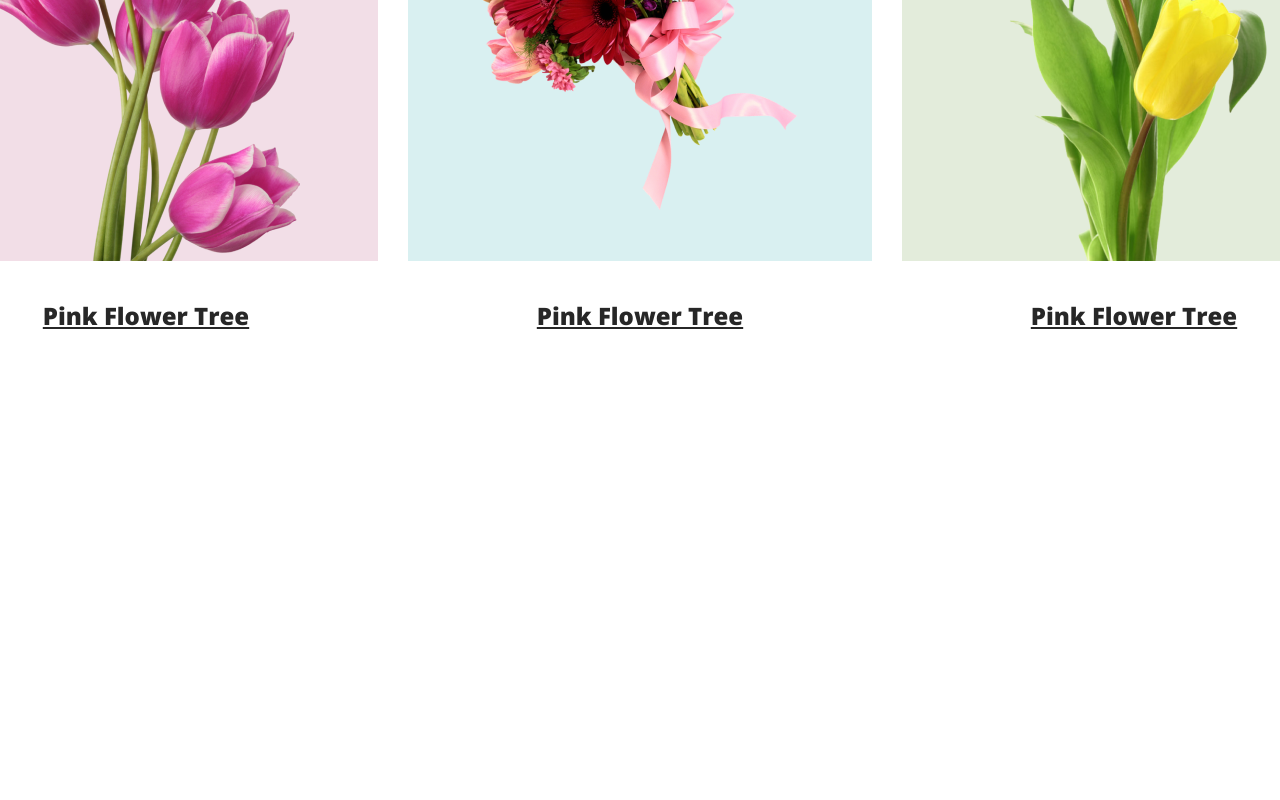
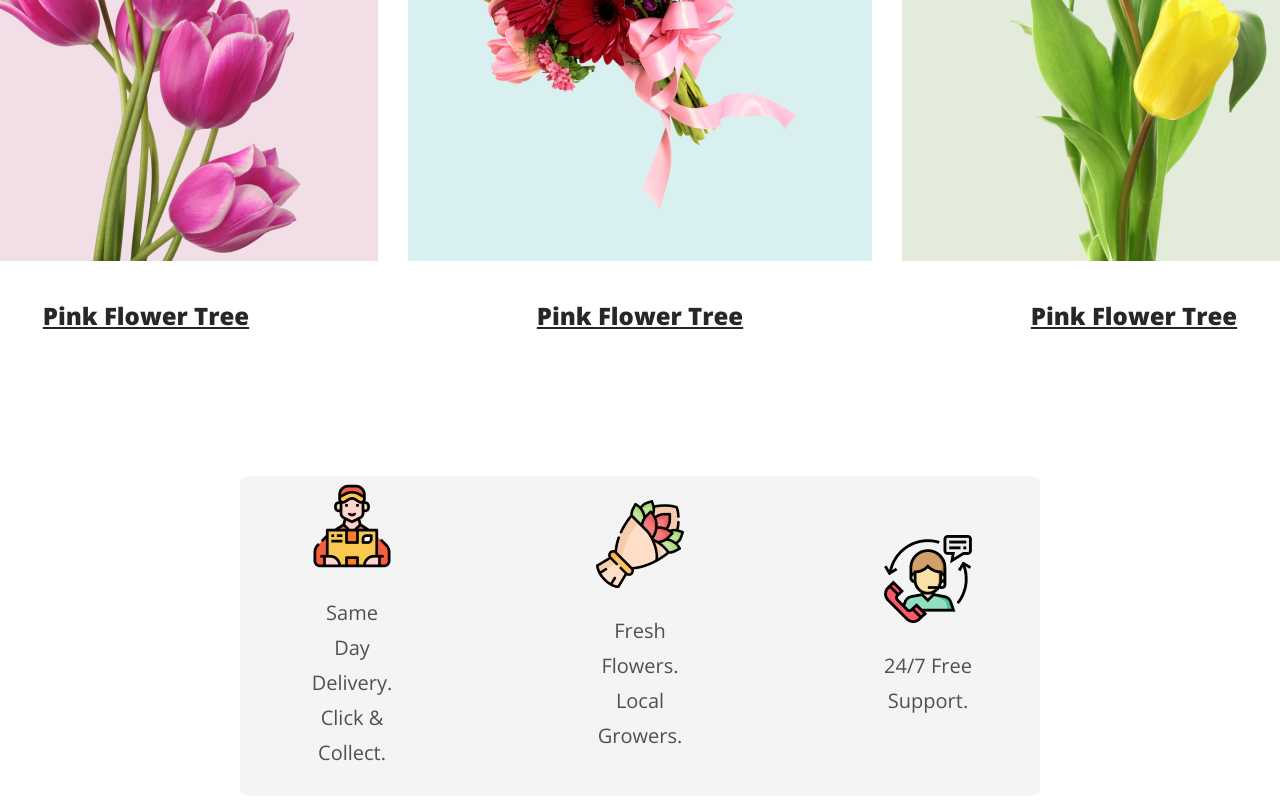
Before and after one commit to arif-asif/assignment-1, a plain HTML site: page index.html in a window 1280 px wide. Shown: the part 2513-3313 px from the top of the page. Before the commit the page ends 2846 px from the top, so only its background shows below. Drawn offline with nearby package versions, Linux system fonts and the light colour scheme.

Commit message:
service section done

```diff
--- a/index.html
+++ b/index.html
@@ -48,6 +48,22 @@
                 </div>
             </div>
         </section>
+        <section>
+            <div class="section3">
+                <div class="section3element">
+                    <img src="Flower Asset/Group 57.png" alt="delevery logo">
+                    <p class="section3text">Same Day Delivery. Click & Collect.</p>
+                </div>
+                <div class="section3element">
+                    <img src="Flower Asset/Group 58.png" alt="flower_logo">
+                    <p class="section3text">Fresh Flowers. Local Growers.</p>
+                </div>
+                <div class="section3element">
+                    <img src="Flower Asset/Group 59.png" alt="call_ceneter_logo">
+                    <p class="section3text">24/7 Free Support.</p>
+                </div>
+            </div>
+        </section>
 
     </main>
     <footer>
--- a/styles.css
+++ b/styles.css
@@ -114,3 +114,24 @@ button{
     text-decoration-line: underline;
     margin-top: 32px;
 }
+.section3{
+    height: 320px;
+    display: flex;
+    align-items: center;
+    justify-content: center;
+    border-radius: 8px;
+    background: rgba(39, 39, 39, 0.05);
+    margin: 200px 240px 200px 240px;
+}
+.section3element{
+    justify-content: center;
+    align-items: center;
+    margin: 100px;
+    text-align: center;
+}
+.section3text{
+    color: rgba(39, 39, 39, 0.80);
+    font-size: 20px;
+    font-weight: 400;
+    line-height: 35px;
+}
```
